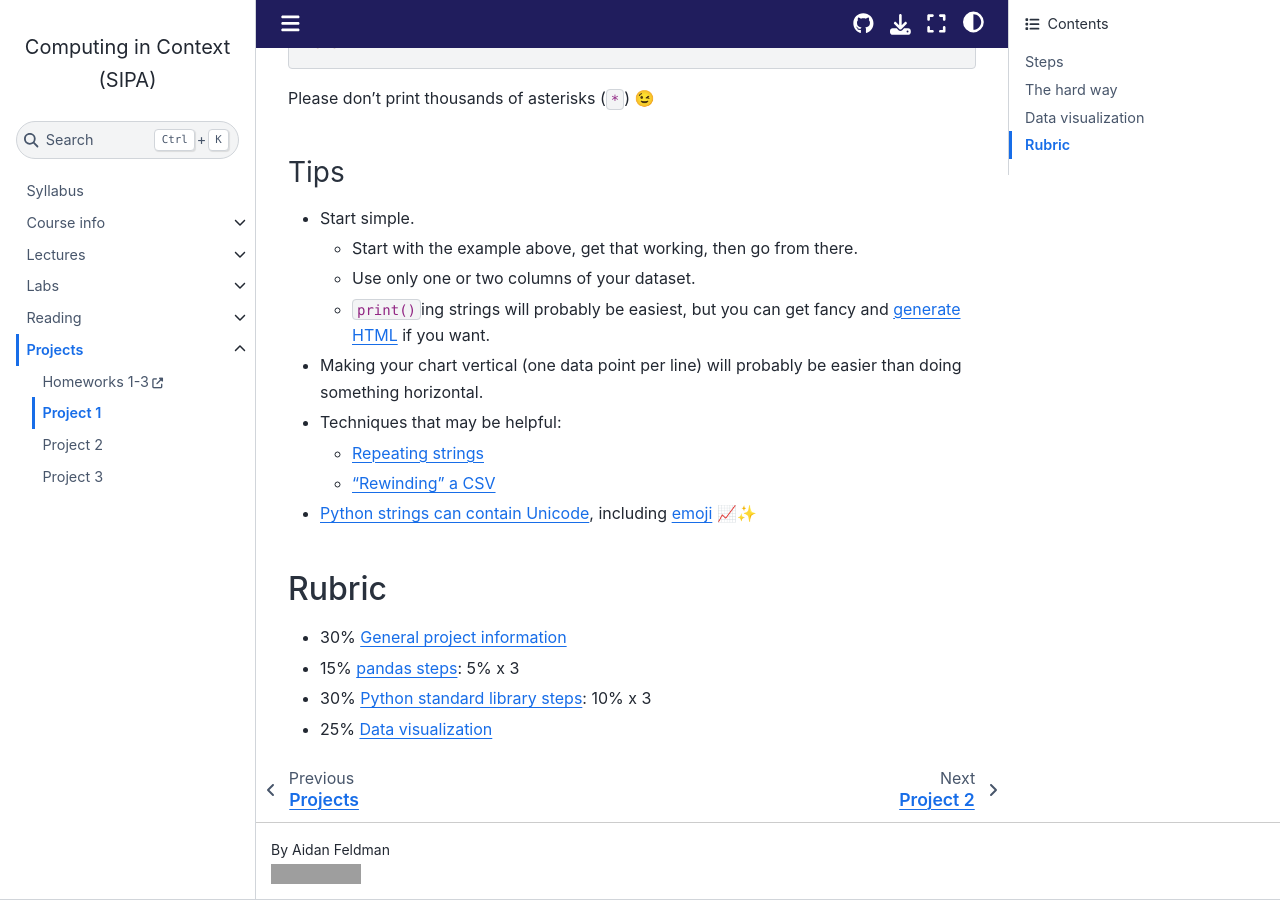
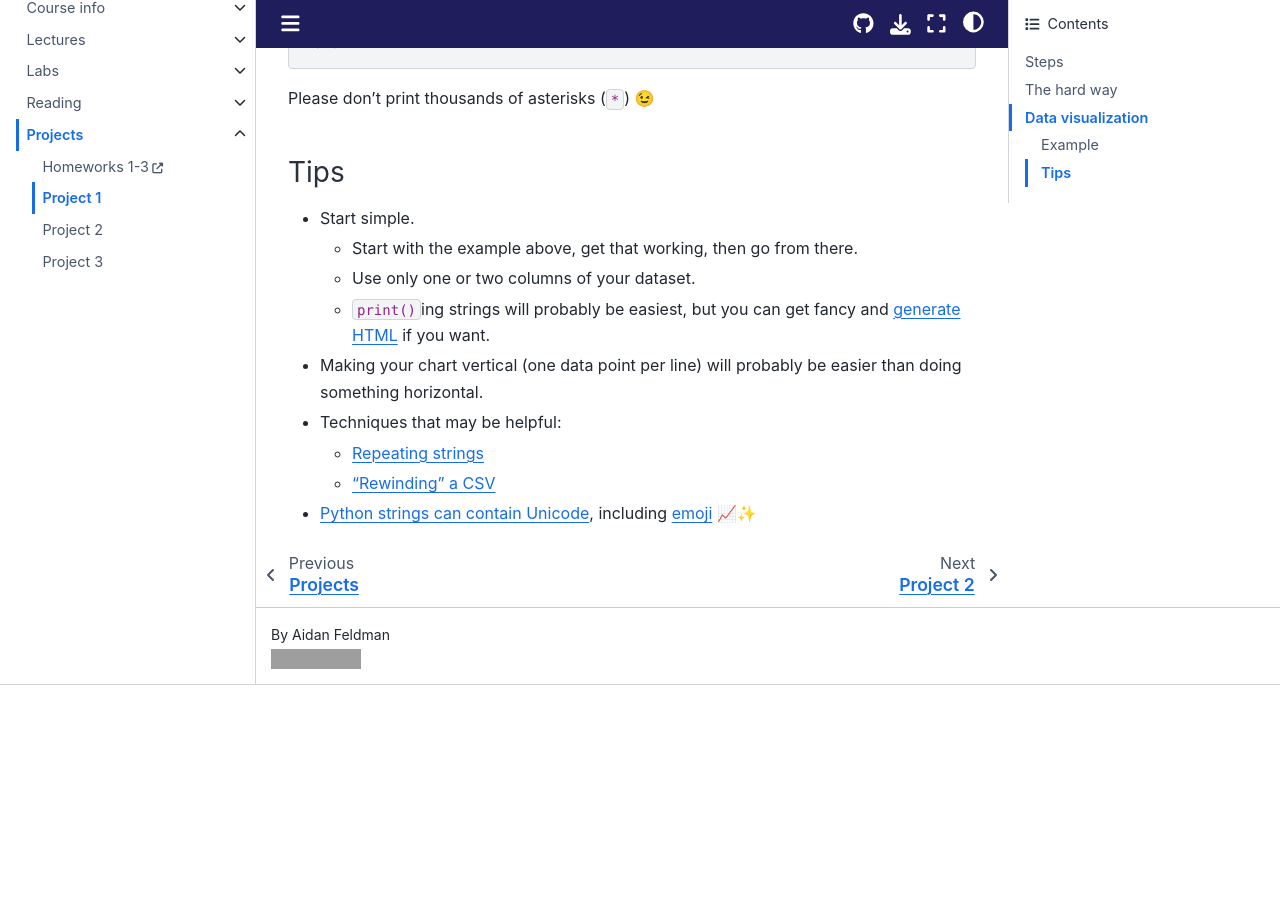
Before and after one commit to afeld/computing-in-context, a Jupyter Book: the page built from project_1.md, in a window 1280 px wide and 900 px high, scrolled down 2176 px. Built offline with Jupyter Book 1.0.4 settings and Sphinx 7.4.7 and the Sphinx Book theme 1.1.4, drawn with Linux system fonts in a browser that asks for light colours; pages that are not in the unit, such as notebooks, are missing from menus; comment, search, counter and statistics services are not loaded; after the commit the page ends 2861 px from its top, so only the background shows below that; grey boxes are pictures that could not be loaded.

Commit message:
move redundant rubrics

```diff
--- a/project_1.md
+++ b/project_1.md
@@ -84,10 +84,3 @@ Please don't print thousands of asterisks (`*`) 😉
   - [Repeating strings](https://phoenixnap.com/kb/python-repeat-string)
   - ["Rewinding" a CSV](https://stackoverflow.com/questions/431752/python-csv-reader-how-do-i-return-to-the-top-of-the-file)
 - [Python strings can contain Unicode](https://docs.python.org/3/howto/unicode.html#the-string-type), including [emoji](https://getemoji.com/) 📈✨
-
-## Rubric
-
-- 30% [General project information](projects.md#requirements)
-- 15% [pandas steps](#steps): 5% x 3
-- 30% [Python standard library steps](#steps): 10% x 3
-- 25% [Data visualization](#data-visualization)
```
Also changed, not shown: index.md (+1 -1 lines), project_2.md (+0 -6 lines).
